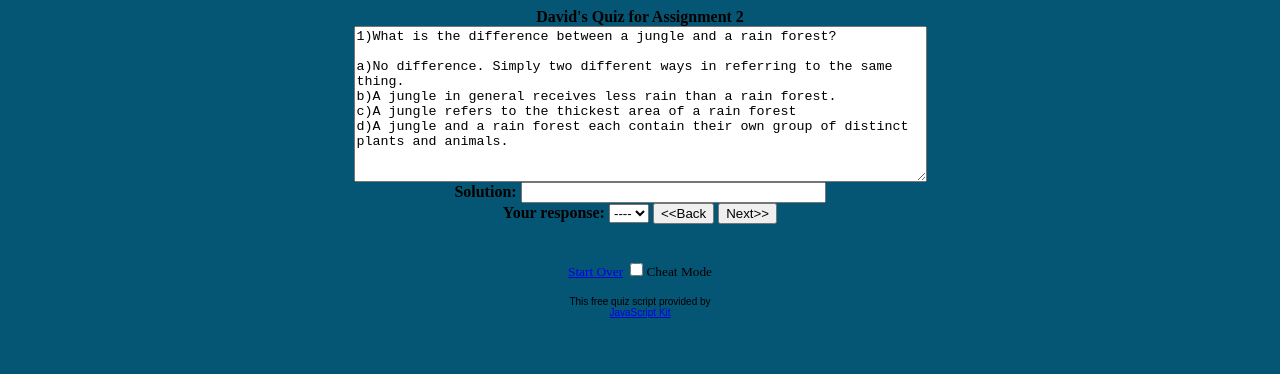
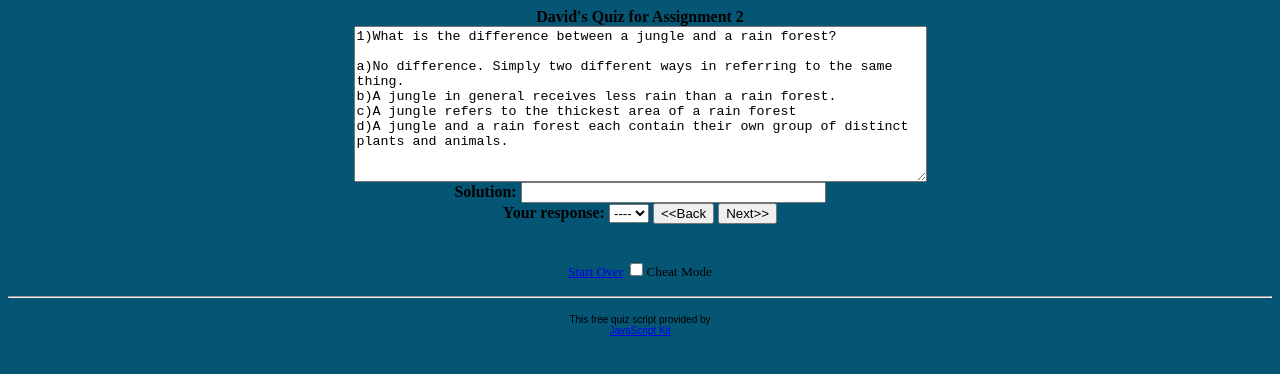
Before and after one commit to czechtech/EME6208-Assignment2, a plain HTML site: page quiz/index.html in a window 1280 px wide. Drawn offline with Linux system fonts and the light colour scheme.

Commit message:
Update index.html
Horizontal line separating credits.

```diff
--- a/quiz/index.html
+++ b/quiz/index.html
@@ -31,7 +31,7 @@
               value="Next&gt;&gt;" name="B2"
               onClick="if (whichone&lt;=total){whichone++;generatequestions()}"><br><br><br>
               <small><a href="#" onClick="whichone=1;generatequestions();return false">Start Over</a> </small><input
-              type="checkbox" name="cmode" value="ON"><small>Cheat Mode</small><p align="center"><font face="arial" size="-2">This free quiz script provided by</font><br> <font face="arial, helvetica" size="-2"><a href="http://javascriptkit.com">JavaScript Kit</a></font></p></td>
+              type="checkbox" name="cmode" value="ON"><small>Cheat Mode</small><hr><p align="center"><font face="arial" size="-2">This free quiz script provided by</font><br> <font face="arial, helvetica" size="-2"><a href="http://javascriptkit.com">JavaScript Kit</a></font></p></td>
             </tr>
           </table>
         </form>
```
